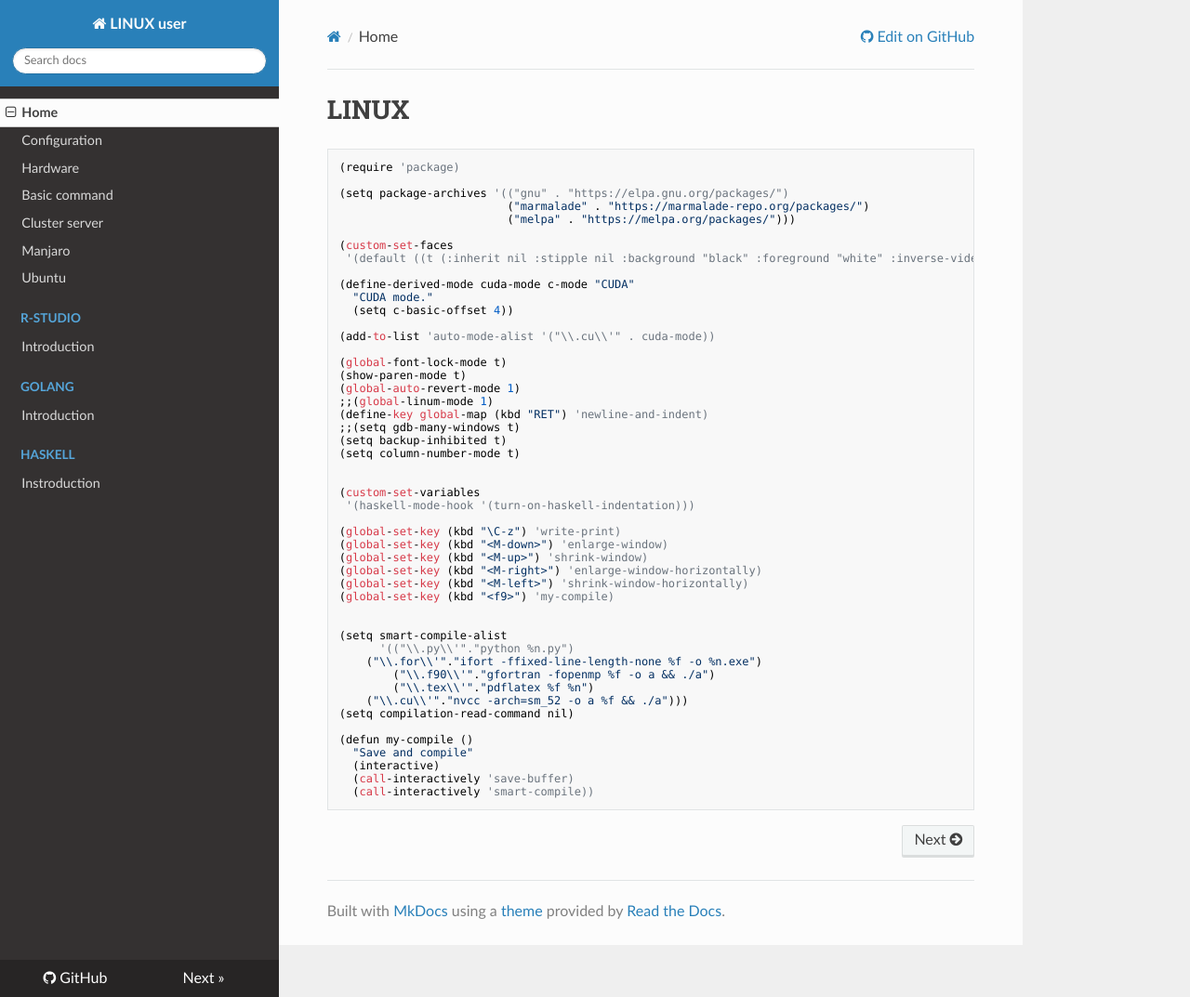
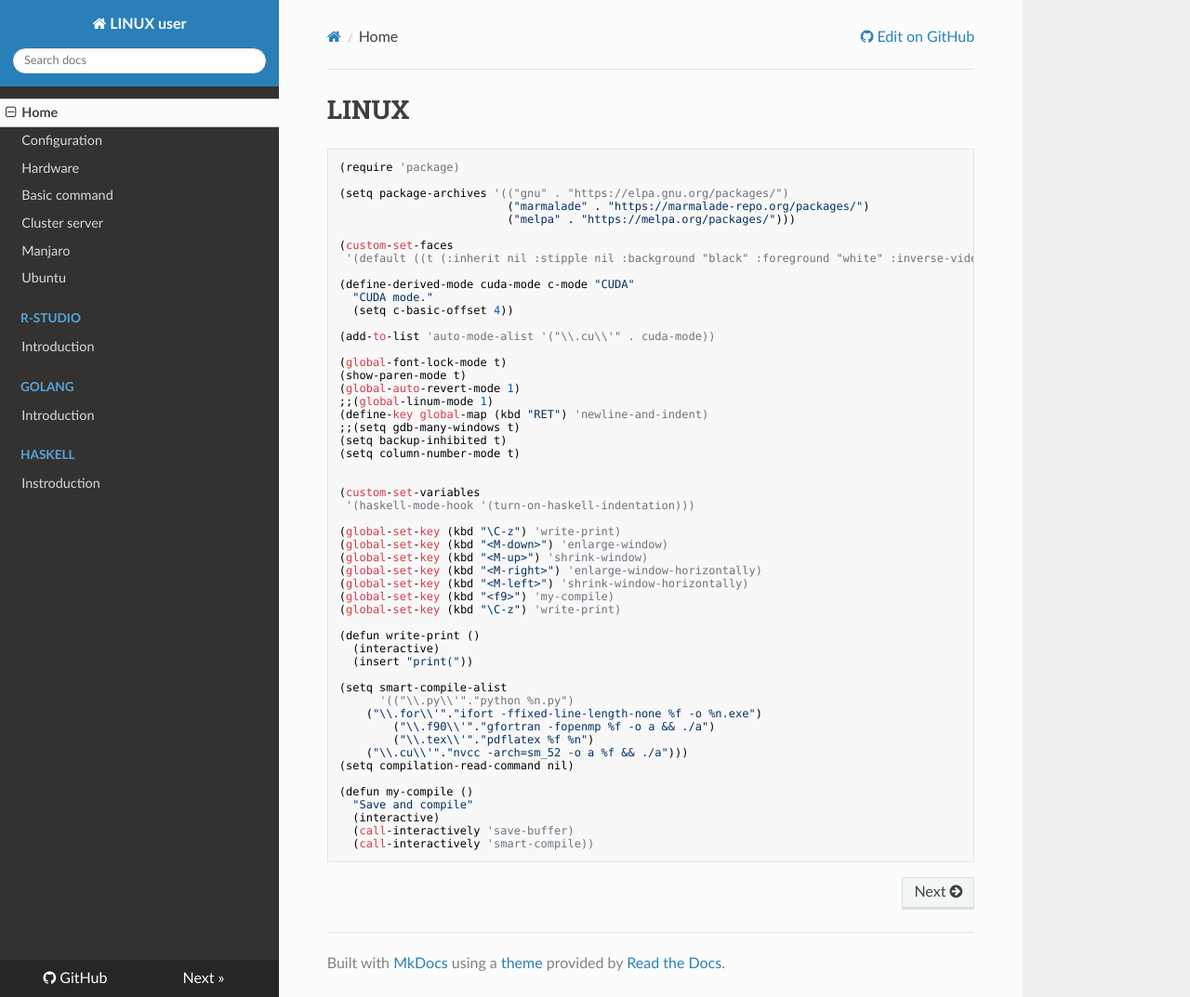
Before and after one commit to WonyoungCho/LINUX, an MkDocs documentation site: the page built from docs/index.md, in a window 1280 px wide and 1073 px high. Shown: the whole window at 93% size. Built offline with MkDocs 1.6.1, drawn with Linux system fonts in a browser that asks for light colours; nearby versions of some CDN libraries; old or Windows-style settings are respelled for this version of MkDocs.

Commit message:
Update index.md

```diff
--- a/docs/index.md
+++ b/docs/index.md
@@ -35,7 +35,11 @@
 (global-set-key (kbd "<M-right>") 'enlarge-window-horizontally)
 (global-set-key (kbd "<M-left>") 'shrink-window-horizontally)
 (global-set-key (kbd "<f9>") 'my-compile)
+(global-set-key (kbd "\C-z") 'write-print)
 
+(defun write-print ()
+  (interactive)
+  (insert "print("))
 
 (setq smart-compile-alist
       '(("\\.py\\'"."python %n.py")
```
